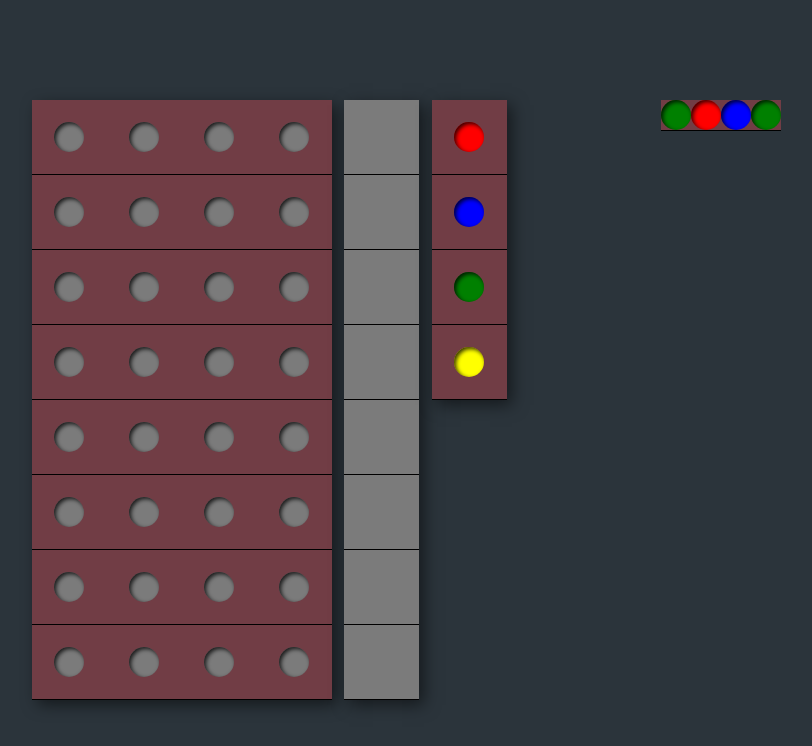
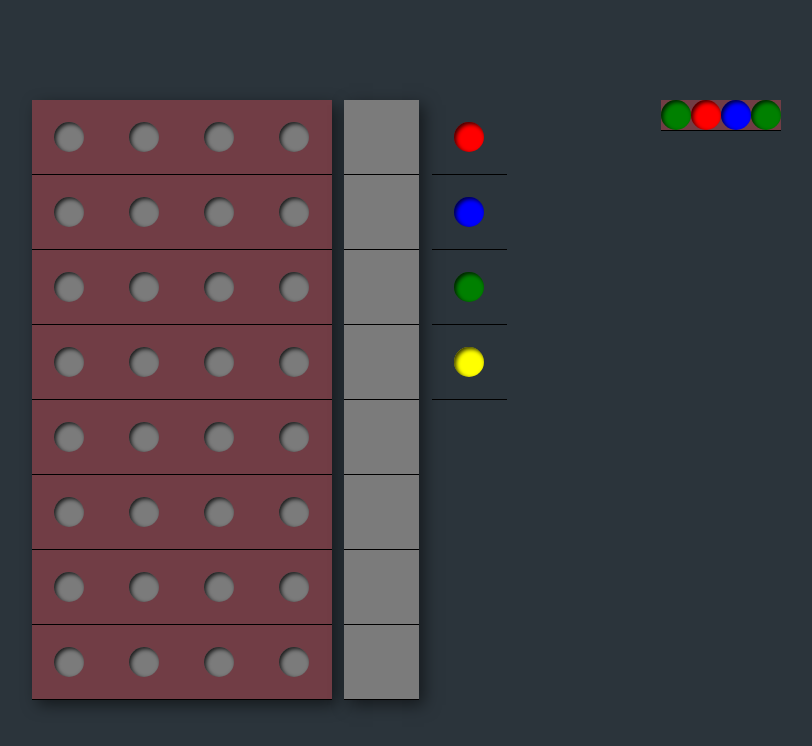
Before and after one commit to ajarek/react-95-vite-Master-Mind, a React (Vite) app: page / in a window 1280 px wide. Shown: the top 746 px of the page, without its empty margins (371-1183 px from the left). Built offline with nearby package versions, Linux system fonts and the light colour scheme.

Commit message:
refactoring

```diff
--- a/src/App.jsx
+++ b/src/App.jsx
@@ -9,12 +9,22 @@ function App() {
   const [counter, setCounter] = useState(0)
 
   return (
-    <div style={{display:'flex', justifyContent:'space-evenly', width:'100%'}}>
-        <AppContext.Provider
-        value={{selectedBackground, setSelectedBackground, arrayAllInfo, setArrayAllInfo,counter, setCounter}}>
-      <Board/>
-      <PanelInfo/>
-      <Panel/>
+    <div
+      style={{ display: 'flex', justifyContent: 'space-evenly', width: '100%' }}
+    >
+      <AppContext.Provider
+        value={{
+          selectedBackground,
+          setSelectedBackground,
+          arrayAllInfo,
+          setArrayAllInfo,
+          counter,
+          setCounter,
+        }}
+      >
+        <Board />
+        <PanelInfo />
+        <Panel />
       </AppContext.Provider>
     </div>
   )
--- a/src/components/Board/Board.jsx
+++ b/src/components/Board/Board.jsx
@@ -1,6 +1,6 @@
 import { React, useContext, useEffect, useState } from 'react'
 import { AppContext } from '../../App'
-import _ from 'lodash';
+import _ from 'lodash'
 import { ColorRandom } from '../../helper/ColorRandom'
 import { compareArray } from '../../helper/compareArray'
 import './Board.css'
@@ -8,10 +8,9 @@ const array = new Array(32).fill('')
 const Board = () => {
   const {
     selectedBackground,
-    setSelectedBackground,
     arrayAllInfo,
-    setArrayAllInfo,
-    counter, setCounter
+    counter,
+    setCounter,
   } = useContext(AppContext)
   const [arraySelectedColors, setArraySelectedColors] = useState([])
   const [arrayRandomColors, setArrayRandomColors] = useState(ColorRandom())
@@ -31,7 +30,7 @@ const Board = () => {
     if (arrayInfo[3] !== '') {
       arrayAllInfo.push(arrayInfo)
     }
-    if ( _.isEqual(arrayInfo,['black','black','black','black'])===true) {
+    if (_.isEqual(arrayInfo, ['black', 'black', 'black', 'black']) === true) {
       alert('You guessed')
     }
   })
@@ -42,7 +41,7 @@ const Board = () => {
   }, [arraySelectedColors])
   useEffect(() => {
     if (arraySelectedColors.length === 4) {
-    setCounter(counter+1)
+      setCounter(counter + 1)
     }
   })
 
@@ -63,7 +62,7 @@ const Board = () => {
           </div>
         )
       })}
-      {/* podgląd-------------------------------- */}
+      {/*✂️preview-------------------------------- */}
       <div className='wrapper-preview'>
         {arrayRandomColors.map((color, index) => {
           return (
--- a/src/components/Panel/Panel.css
+++ b/src/components/Panel/Panel.css
@@ -1,10 +1,8 @@
-.panel{
+.panel {
   width: 75px;
   height: 300px;
   display: grid;
-  box-shadow: 5px 5px 15px rgba(0, 0, 0, 0.5);
-
 }
-.item-panel{
-
+.panel .item-panel {
+  background-color: transparent;
 }
--- a/src/components/Panel/Panel.jsx
+++ b/src/components/Panel/Panel.jsx
@@ -3,7 +3,7 @@ import { AppContext } from '../../App'
 import './Panel.css'
 
 const Panel = () => {
-  const { selectedBackground, setSelectedBackground } = useContext(AppContext)
+  const { setSelectedBackground } = useContext(AppContext)
   return (
     <div className='panel'>
       <div className='item item-panel'>
--- a/src/components/PanelInfo/PanelInfo.jsx
+++ b/src/components/PanelInfo/PanelInfo.jsx
@@ -1,15 +1,9 @@
-import { React, useContext, useEffect, useState } from 'react'
+import { React, useContext } from 'react'
 import { AppContext } from '../../App'
 import './PanelInfo.css'
 
 const PanelInfo = () => {
-  const {
-    selectedBackground,
-    setSelectedBackground,
-    arrayAllInfo,
-    setArrayAllInfo,
-    counter, setCounter
-  } = useContext(AppContext)
+  const { arrayAllInfo, counter } = useContext(AppContext)
   return (
     <div className='panel-info'>
       <div className='item'>
```
Also changed, not shown: src/components/Board/Board.css (+7 -7 lines), src/components/PanelInfo/PanelInfo.css (+4 -4 lines), src/helper/ColorRandom.jsx (+6 -8 lines), src/helper/CompareArray.jsx (+6 -9 lines).
